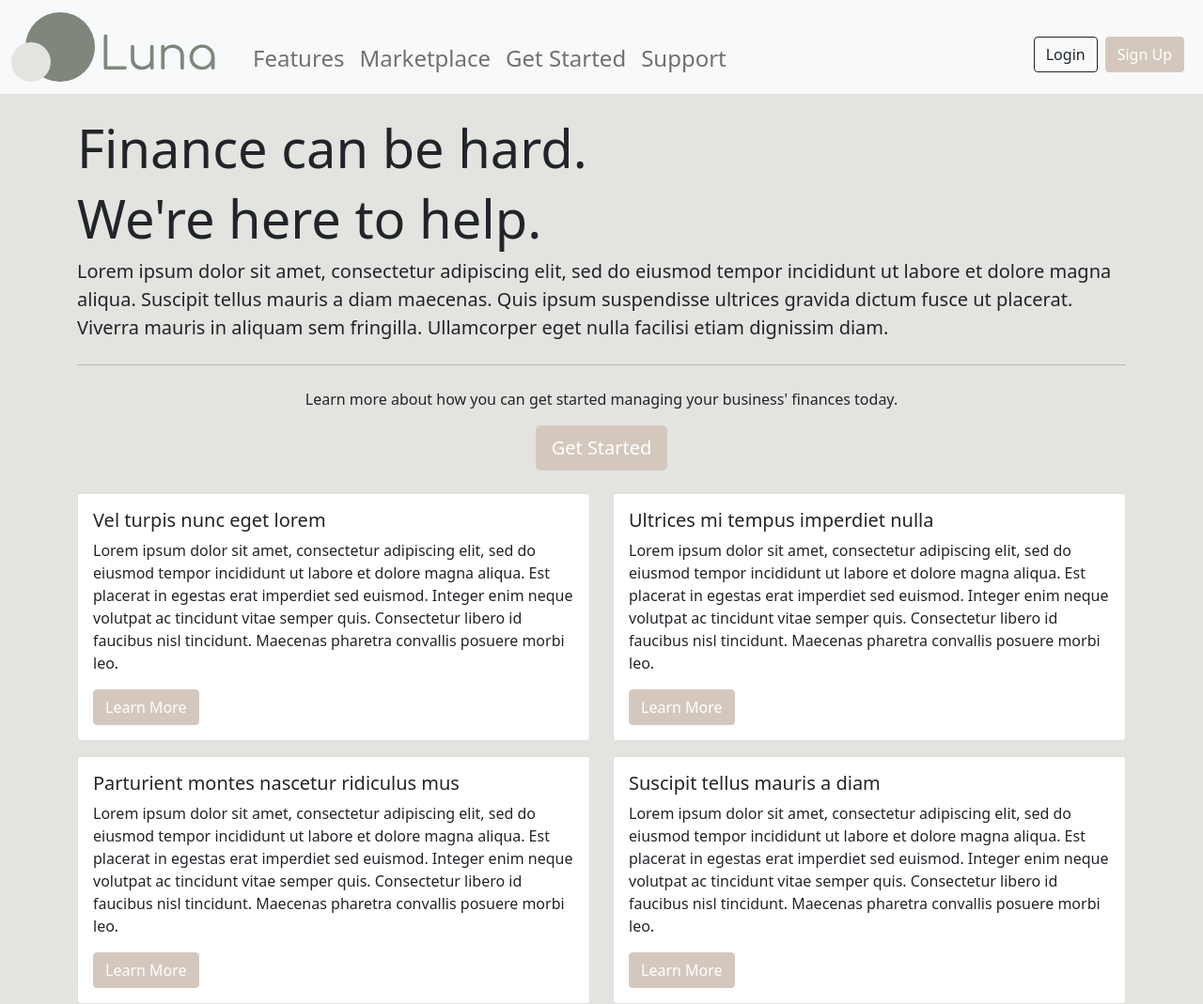
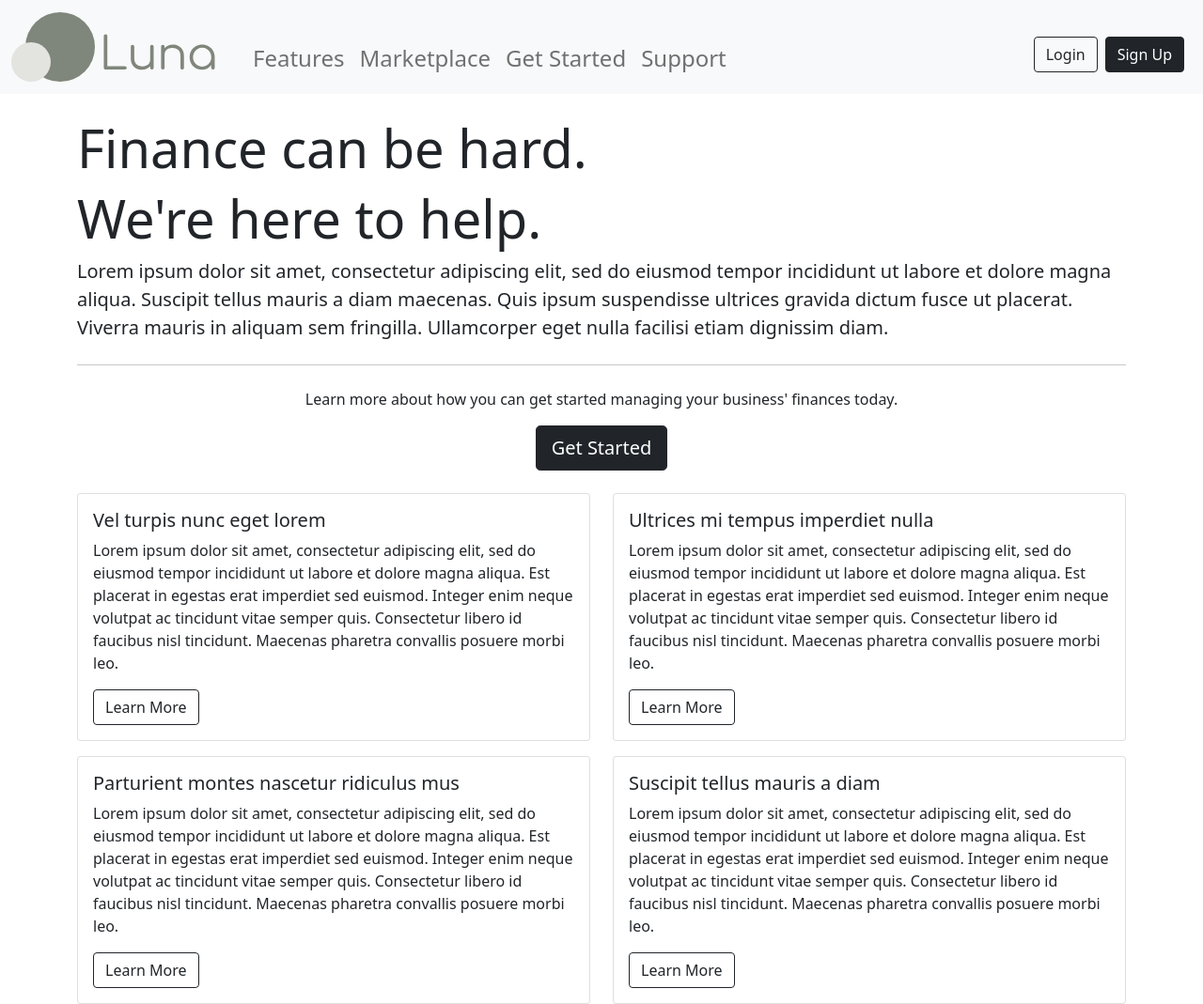
Before and after one commit to abm-77/VirtualConsultantMomentum2021, a Flask app: page / in a window 1280 px wide. Shown: the whole page at 94% size. Run offline with Flask 2, Linux system fonts and the light colour scheme.

Commit message:
Reverted Color Scheme Changes
Removed the overrides for the Bootstrap colors.

```diff
--- a/flask/app/static/css/button_overrides.css
+++ /dev/null
@@ -1,24 +0,0 @@
-/* Make Color Variables for Easy Reference */
-:root
-{
-    --matcha: #C7C7BB;
-    --dustyrose: #D4C8BE;
-    --linen: #E3E4E0;
-    --purewhite: #FFFFFF;
-}
-
-
-/* Override Bootstrap Base Button Colors */
-.btn-dark
-{
-    background-color: var(--dustyrose);
-    color: var(--purewhite);
-    border-color: var(--dustyrose);
-}
-
-.btn-dark:hover, .btn-dark:focus, .btn-dark:active, .btn-dark.active, .open .dropdown-toggle.btn-dark
-{
-    background-color: var(--linen);
-    color: var(--dustyrose);
-    border-color: var(--linen);
-}
--- a/flask/app/templates/macros/card_macros.html
+++ b/flask/app/templates/macros/card_macros.html
@@ -6,7 +6,7 @@
 
         <p class="card-text">{{ text }}</p>
 
-        <a href="{{ dest }}" class="btn btn-dark text-white">{{ buttonText }}</a>
+        <a href="{{ dest }}" class="btn btn-outline-dark">{{ buttonText }}</a>
 
     </div>
 </div>
--- a/flask/app/templates/public/index.html
+++ b/flask/app/templates/public/index.html
@@ -31,7 +31,7 @@
           <!-- Link to Getting Started -->
           <p>Learn more about how you can get started managing your business' finances today.</p>
           <p class="lead">
-            <a class="btn btn-dark text-white btn-lg" href="#" role="button">Get Started</a>
+            <a class="btn btn-dark btn-lg" href="#" role="button">Get Started</a>
           </p>
       </div>
     </div>
--- a/flask/app/templates/public/templates/base_template.html
+++ b/flask/app/templates/public/templates/base_template.html
@@ -10,15 +10,6 @@
     <link href="https://cdn.jsdelivr.net/npm/bootstrap@5.0.0-beta1/dist/css/bootstrap.min.css" rel="stylesheet" integrity="sha384-giJF6kkoqNQ00vy+HMDP7azOuL0xtbfIcaT9wjKHr8RbDVddVHyTfAAsrekwKmP1" crossorigin="anonymous">
 
     <!-- Custom CSS -->
-    <link rel="stylesheet" href="{{ url_for('static', filename='css/button_overrides.css') }}">
-
-    <style>
-        body {
-            background: #E3E4E0
-        }
-
-    </style>
-
     {% block style %} {% endblock %}
 
     <!-- Location to Add Title to Browser Tab -->
```
Also changed, not shown: flask/app/static/button_overrides.css (deleted, +0 -30 lines).
